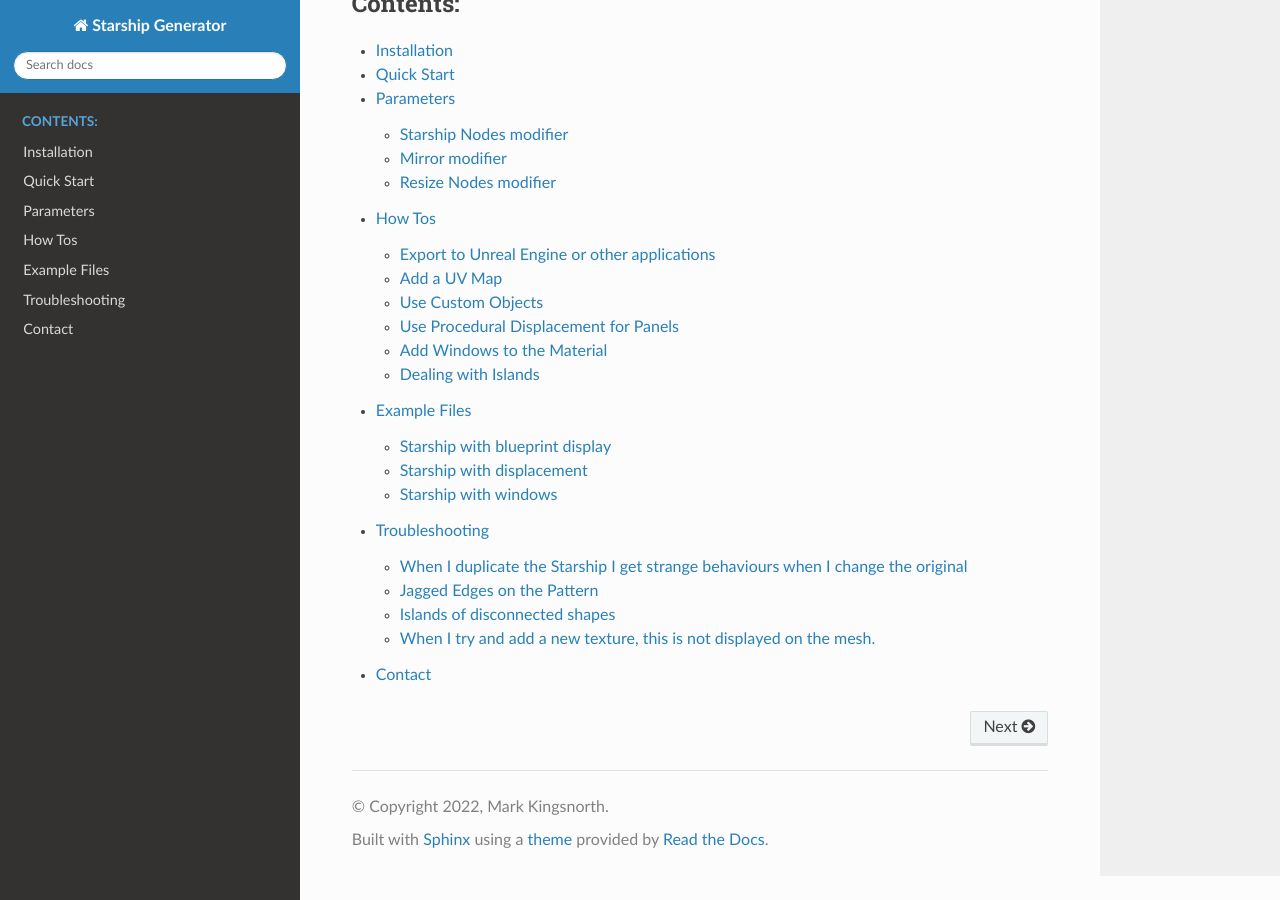
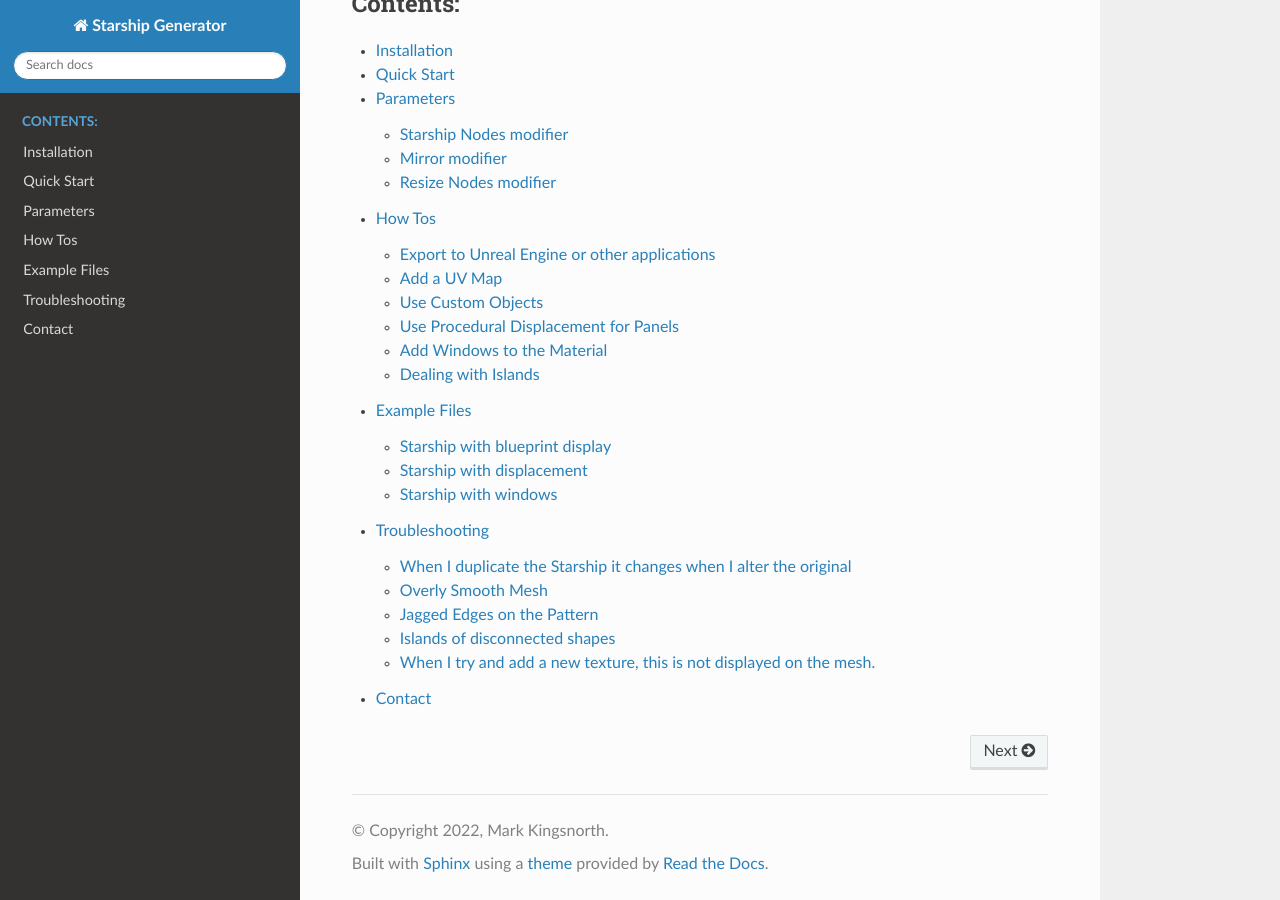
Before and after one commit to mkingsnorth/starship_generator_docs, a Sphinx documentation site: the page built from docs/index.rst, in a window 1280 px wide and 900 px high, scrolled down 1733 px. Built offline with Sphinx 7.4.7 and the Read the Docs theme 2.0.0, drawn with Linux system fonts in a browser that asks for light colours.

Commit message:
Adding latest updates for smoothing issues

```diff
--- a/docs/parameters.rst
+++ b/docs/parameters.rst
@@ -107,7 +107,7 @@ Object Subdivisions
    Object Subdivisions = 2
 
 
-To produce a smoother result in the shapes, subdivision is used.  Increasing this number will make the object look smoother at the expense of computation time.  It is not recomended to go above 3 subdivisions. If custom objects are used, this value will be ignored.
+To produce a smoother result in the shapes, subdivision is used.  Increasing this number will make the object look smoother at the expense of computation time.  It is not recommended to go above 3 subdivisions. If custom objects are used, this value will be ignored.
 
 .. tip::
     If you want to quickly cycle through seed numbers to find a shape you like, setting the *Object Subdivisions* to zero will speed up computation time.  When you are happy with the overall shape, you can always increase the number of subdivisions afterwards.
--- a/docs/troubleshooting.rst
+++ b/docs/troubleshooting.rst
@@ -3,10 +3,19 @@ Troubleshooting
 ######################
 
 ********************************************************************************************************************************
-When I duplicate the Starship I get strange behaviours when I change the original
+When I duplicate the Starship it changes when I alter the original
 ********************************************************************************************************************************
 
-Because of the way the Starship Generator uses Drivers to manage its configuration, duplicating the object keeps the original drivers on the same object:  It is recomended that you instead *Add* a new Starship instead, using the standard *Add Menu*.
+.. image:: images/dupe_object.jpg
+
+Because of the way the Starship Generator uses Drivers to manage its configuration, duplicating the object by pressing *shift-d* or *ctrl-c* keeps the original drivers on the same object. This causes the original starship to essentially control the other:  It is recommended that you instead *Add* a new Starship instead, using the standard *Add Menu*.
+
+
+********************************************************************************************************************************
+Overly Smooth Mesh
+********************************************************************************************************************************
+
+TBD
 
 
 ********************************************************************************************************************************
```
Also changed, not shown: other parts of docs/troubleshooting.rst (+10 -2 lines).
